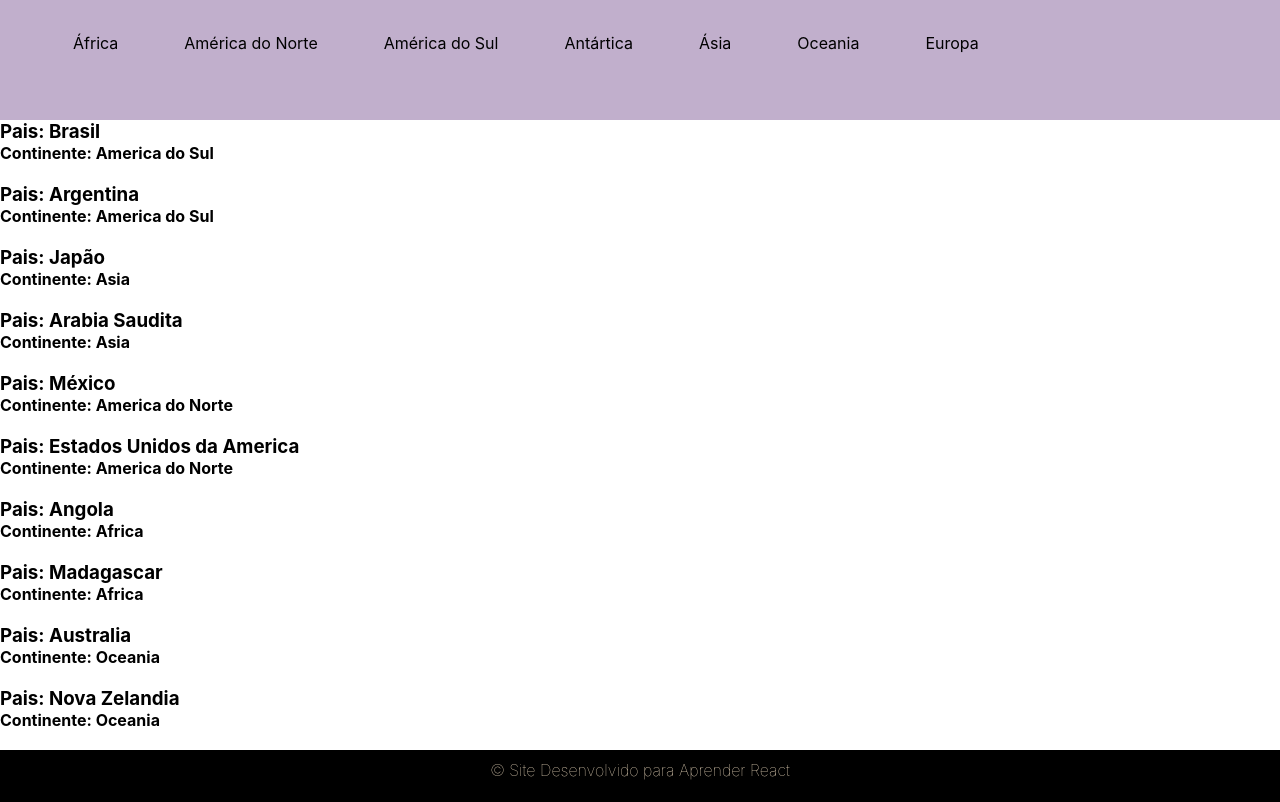
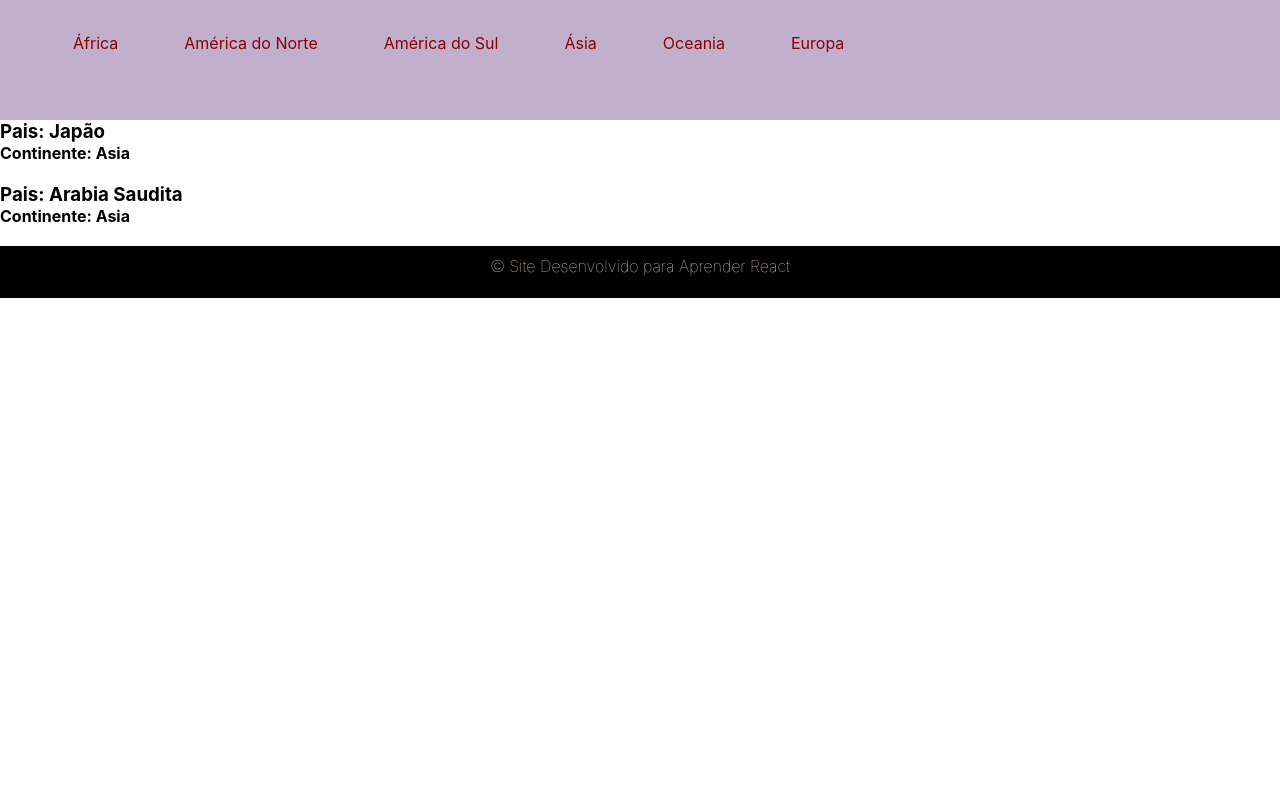
Before and after one commit to MarcsPrimo/Projeto-React, a React (Create React App) app: page /Asia in a window 1280 px wide. Built offline with nearby package versions, Linux system fonts and the light colour scheme.

Commit message:
Router carregando o continente

```diff
--- /dev/null
+++ b/src/Componentes/Continentes.js
@@ -0,0 +1,32 @@
+import React from 'react';
+import Paises from './Paises';
+
+
+function Continentes(props){
+
+    const listaPaises = [
+        {id: 1, nome:'Brasil', continente: 'America do Sul'}, {id: 2, nome:'Argentina', continente: 'America do Sul'},
+        {id: 3, nome:'Japão', continente: 'Asia'}, {id: 4, nome:'Arabia Saudita', continente: 'Asia'},
+        {id: 5, nome:'México', continente: 'America do Norte'}, {id: 6, nome:'Estados Unidos da America', continente: 'America do Norte'},
+        {id: 7, nome:'Angola', continente: 'Africa'}, {id: 8, nome:'Madagascar', continente: 'Africa'},
+        {id: 9, nome:'Australia', continente: 'Oceania'}, {id: 10, nome:'Nova Zelandia', continente: 'Oceania'},
+        {id: 11, nome:'França', continente: 'Europa'}, {id: 12, nome:'Portugal', continente: 'Europa'},
+    ];
+    return(
+        <>
+            {listaPaises.map((pais) => {
+                if(props.continente != null){
+                    if(pais.continente == props.continente){
+                        return <Paises nome_pais = {pais.nome} continente_pais = {pais.continente} />
+                    }
+                }
+                else{
+                    return <Paises nome_pais = {pais.nome} continente_pais = {pais.continente} />
+                }
+            })}
+        </>
+
+    );
+}
+
+export default Continentes;
--- a/src/Componentes/Header.js
+++ b/src/Componentes/Header.js
@@ -1,8 +1,17 @@
-import React from 'react';
+import React, {useState} from 'react';
 import './Header.css'
+
 import { BrowserRouter, Route, Link } from 'react-router-dom';
+import Continentes from './Continentes';
 
 function Header(){
+
+    const [americaSul, setAmericaSul] = useState(false);
+    const [americaNorte, setAmericaNorte] = useState(false);
+    const [europa, setEuropa] = useState(false);
+    const [asia, setAsia] = useState(false);
+    const [africa, setAfrica] = useState(false);
+    const [oceania, setOceania] = useState(false);
 
     return(
 
@@ -11,16 +20,51 @@ function Header(){
                 <header>
                     <nav>
                         <ul>
-                            <li>África</li>
-                            <li>América do Norte</li>
-                            <li>América do Sul</li>
-                            <li>Antártica</li>
-                            <li>Ásia</li>
-                            <li>Oceania</li>
-                            <li>Europa</li>
+                            <li>
+                                <Link to = "/Africa">
+                                    África
+                                </Link>
+                            </li>
+                            <li>
+                                <Link to = "/AmericaNorte">
+                                    América do Norte
+                                </Link>
+                            </li>
+                            <li>
+                                <Link to = "/AmericaSul">
+                                    América do Sul
+                                </Link>
+                            </li>
+                            <li>
+                                <Link to = "/Asia">
+                                    Ásia
+                                </Link>
+                            </li>
+                            <li>
+                                <Link to = "/Oceania">
+                                    Oceania
+                                </Link>
+                            </li>
+                            <li>
+                                <Link to = "/Europa">
+                                    Europa
+                                </Link>
+                            </li>
+
                         </ul>
                     </nav>
                 </header>
+                <main>
+                    <div>
+                    <Route exact path="/Africa" component={() => <Continentes continente = 'Africa' />} />
+                    <Route exact path="/AmericaSul" component={() => <Continentes continente = 'America do Sul' />} />
+                    <Route exact path="/AmericaNorte" component={() => <Continentes continente = 'America do Norte' />} />
+                    <Route exact path="/Asia" component={() => <Continentes continente = 'Asia' />} />
+                    <Route exact path="/Oceania" component={() => <Continentes continente = 'Oceania' />} />
+                    <Route exact path="/Europa" component={() => <Continentes continente = 'Europa' />} />
+
+                    </div>
+                </main>
             </BrowserRouter>
         </>
 
--- a/src/Componentes/Main.js
+++ b/src/Componentes/Main.js
@@ -3,21 +3,11 @@ import Paises from './Paises';
 
 function Main(){
 
-    const listaPaises = [
-        {id: 1, nome:'Brasil', continente: 'America do Sul'}, {id: 2, nome:'Argentina', continente: 'America do Sul'},
-        {id: 3, nome:'Japão', continente: 'Asia'}, {id: 4, nome:'Arabia Saudita', continente: 'Asia'},
-        {id: 5, nome:'México', continente: 'America do Norte'}, {id: 6, nome:'Estados Unidos da America', continente: 'America do Norte'},
-        {id: 7, nome:'Angola', continente: 'Africa'}, {id: 8, nome:'Madagascar', continente: 'Africa'},
-        {id: 9, nome:'Australia', continente: 'Oceania'}, {id: 10, nome:'Nova Zelandia', continente: 'Oceania'},
-    ];
-    return(
-        <>
-            {listaPaises.map((pais) => {
-                return <Paises nome_pais = {pais.nome} continente_pais = {pais.continente} />
-            })}
-        </>
+   return (
+       <>
 
-    );
+       </>
+   );
 }
 
 export default Main;
```
